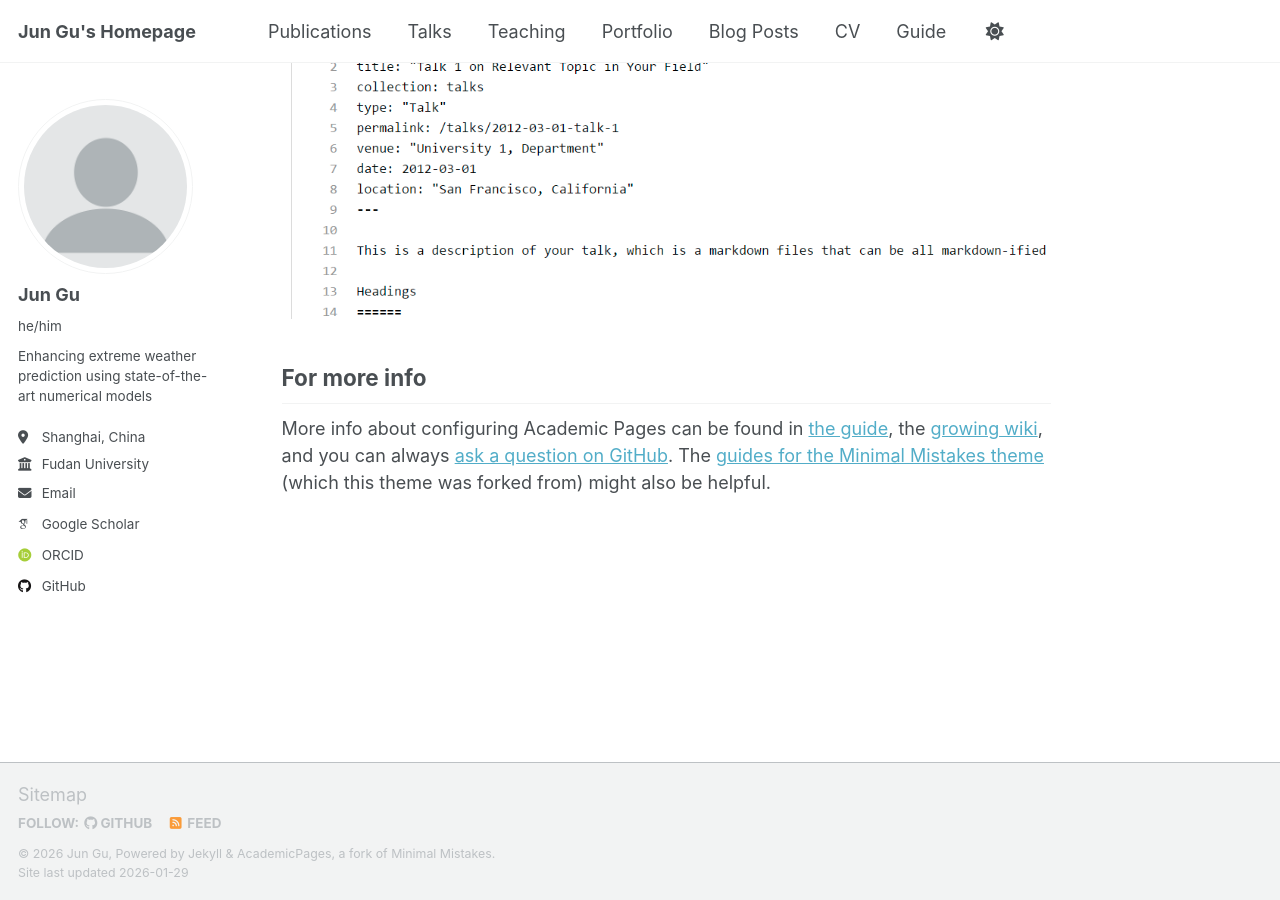
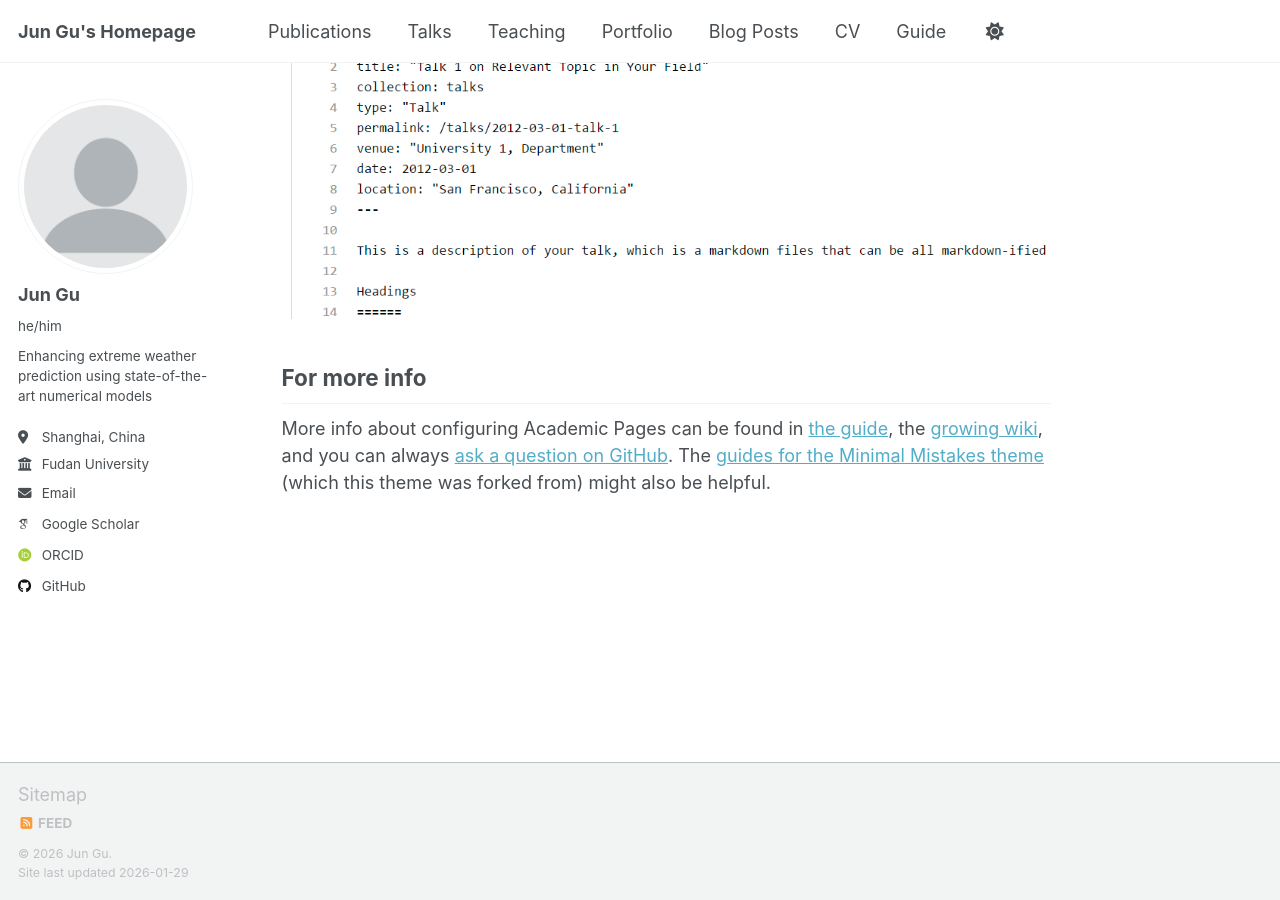
Before and after one commit to 1JunGu/1jungu.github.io, a Jekyll site: the page built from _pages/about.md, in a window 1280 px wide and 900 px high, scrolled down 2880 px. Built offline with Jekyll 4.4.1, drawn with Linux system fonts in a browser that asks for light colours; some web fonts are replaced; a script that is not in the unit is left out.

Commit message:
chore(footer): clean unused footers

```diff
--- a/_includes/footer.html
+++ b/_includes/footer.html
@@ -4,13 +4,13 @@
 <div class="page__footer-follow">
   <ul class="social-icons">
     {% if site.data.ui-text[site.locale].follow_label %}
-      <li><strong>{{ site.data.ui-text[site.locale].follow_label }}</strong></li>
+      <!--<li><strong>{{ site.data.ui-text[site.locale].follow_label }}</strong></li>-->
     {% endif %}
     {% if site.author.github %}
-      <li><a href="http://github.com/{{ site.author.github }}"><i class="fab fa-github" aria-hidden="true"></i> GitHub</a></li>
+      <!--<li><a href="http://github.com/{{ site.author.github }}"><i class="fab fa-github" aria-hidden="true"></i> GitHub</a></li>-->
     {% endif %}
     {% if site.author.bitbucket %}
-      <li><a href="http://bitbucket.org/{{ site.author.bitbucket }}"><i class="fab fa-bitbucket" aria-hidden="true"></i> Bitbucket</a></li>
+      <!--<li><a href="http://bitbucket.org/{{ site.author.bitbucket }}"><i class="fab fa-bitbucket" aria-hidden="true"></i> Bitbucket</a></li>-->
     {% endif %}
     {% if site.atom_feed.hide != true %}
     <li><a href="{% if site.atom_feed.path %}{{ site.atom_feed.path }}{% else %}{{ base_path }}/feed.xml{% endif %}"><i class="fa fa-fw fa-rss-square" aria-hidden="true"></i> {{ site.data.ui-text[site.locale].feed_label | default: "Feed" }}</a></li>
@@ -20,6 +20,6 @@
 {% endif %}
 
 <div class="page__footer-copyright">
-  &copy; {{ site.time | date: '%Y' }} {{ site.name | default: site.title }}, {{ site.data.ui-text[site.locale].powered_by | default: "Powered by" }} <a href="http://jekyllrb.com" rel="nofollow">Jekyll</a> &amp; <a href="https://github.com/academicpages/academicpages.github.io">AcademicPages</a>, a fork of <a href="https://mademistakes.com/work/minimal-mistakes-jekyll-theme/" rel="nofollow">Minimal Mistakes</a>.<br />
+  &copy; {{ site.time | date: '%Y' }} {{ site.name | default: site.title }}.<br />
   Site last updated {{ "now" | date: '%Y-%m-%d' }}
 </div>
```
